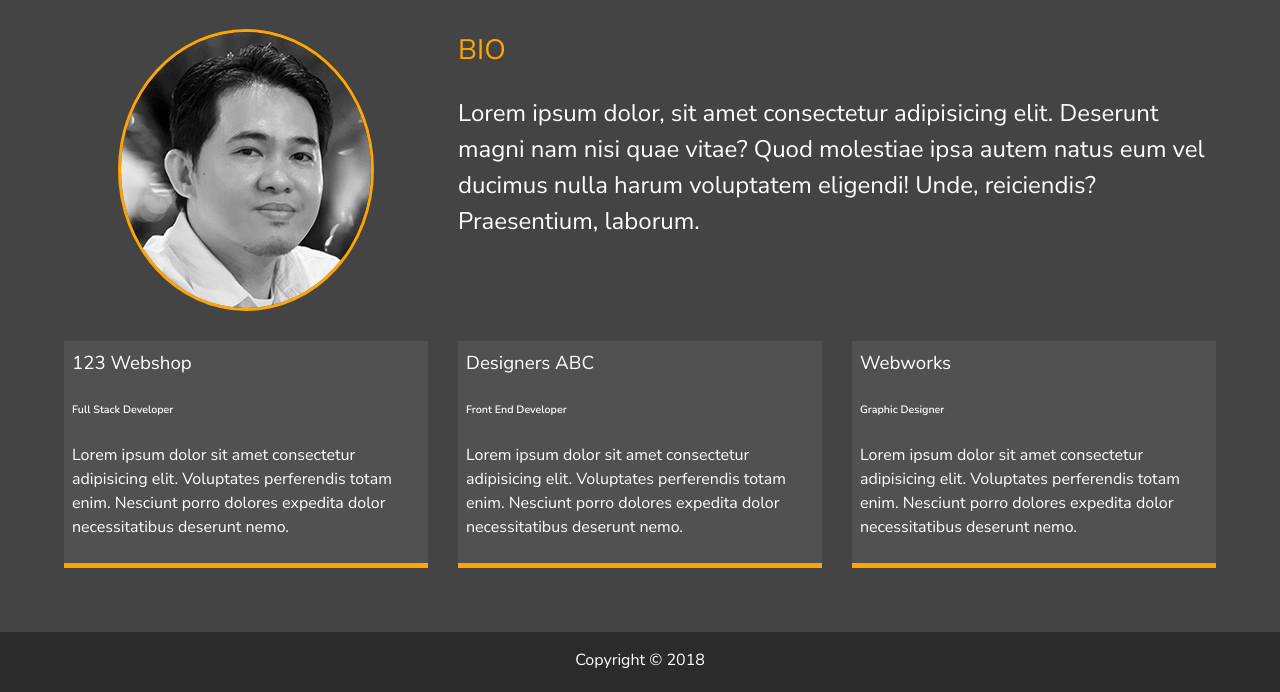
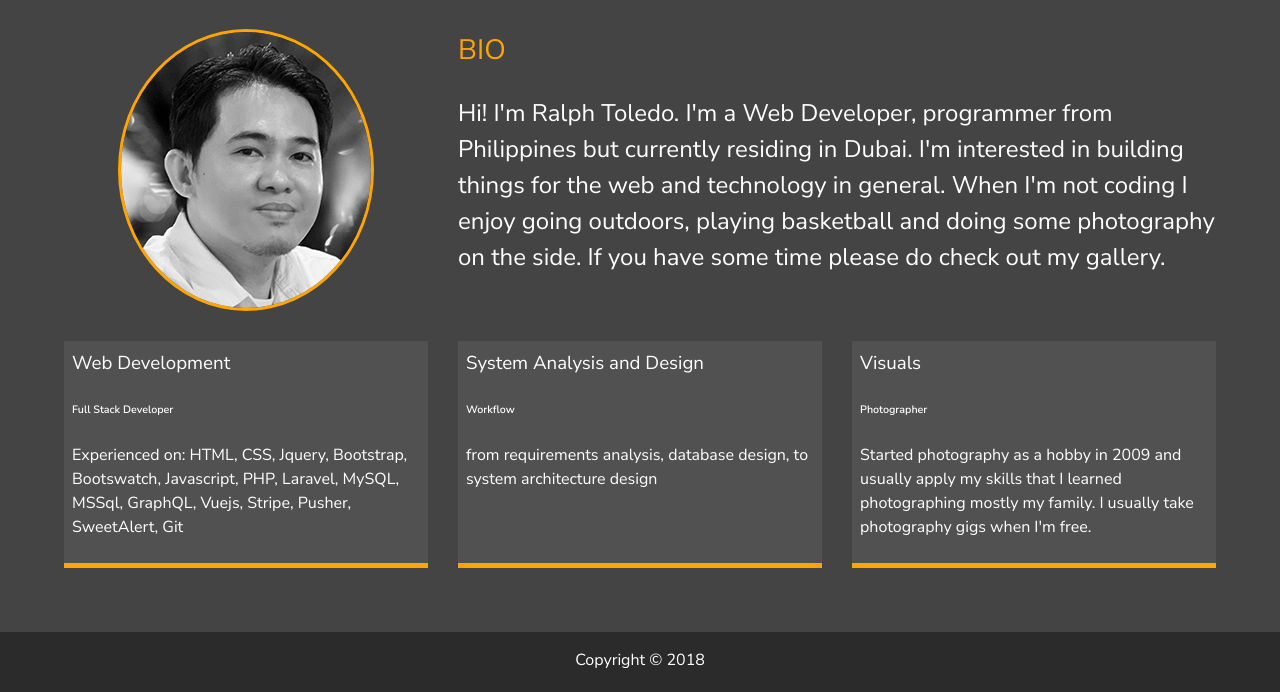
Before and after one commit to Ralph519/ralphtoledoportfolio.github.io, a website: page dist/about.html in a window 1280 px wide. Shown: the part 253-945 px from the top of the page. Drawn offline with Linux system fonts and the light colour scheme.

Commit message:
updated about page

```diff
--- a/dist/about.html
+++ b/dist/about.html
@@ -1,14 +1,17 @@
 <!DOCTYPE html>
 <html lang="en">
+  <head>
+    <meta charset="UTF-8" />
+    <meta name="viewport" content="width=device-width, initial-scale=1.0" />
+    <meta http-equiv="X-UA-Compatible" content="ie=edge" />
+    <link
+      rel="stylesheet"
+      href="https://use.fontawesome.com/releases/v5.2.0/css/all.css"
+      integrity="sha384-hWVjflwFxL6sNzntih27bfxkr27PmbbK/iSvJ+a4+0owXq79v+lsFkW54bOGbiDQ"
+      crossorigin="anonymous"
+    />
 
-<head>
-  <meta charset="UTF-8">
-  <meta name="viewport" content="width=device-width, initial-scale=1.0">
-  <meta http-equiv="X-UA-Compatible" content="ie=edge">
-  <link rel="stylesheet" href="https://use.fontawesome.com/releases/v5.2.0/css/all.css" integrity="sha384-hWVjflwFxL6sNzntih27bfxkr27PmbbK/iSvJ+a4+0owXq79v+lsFkW54bOGbiDQ"
-    crossorigin="anonymous">
-
-  <link rel="stylesheet" href="css/main.css">
+    <link rel="stylesheet" href="css/main.css" />
     <title>About Me</title>
   </head>
 
@@ -21,79 +24,75 @@
       </div>
 
       <nav class="menu">
-      <div class="menu-branding">
-        <div class="portrait"></div>
-      </div>
+        <div class="menu-branding"><div class="portrait"></div></div>
         <ul class="menu-nav">
           <li class="nav-item">
-          <a href="index.html" class="nav-link">
-            Home
-          </a>
+            <a href="index.html" class="nav-link"> Home </a>
           </li>
           <li class="nav-item current">
-          <a href="about.html" class="nav-link">
-            About Me
-          </a>
+            <a href="about.html" class="nav-link"> About Me </a>
           </li>
           <li class="nav-item">
-          <a href="work.html" class="nav-link">
-            My Work
-          </a>
+            <a href="work.html" class="nav-link"> My Work </a>
           </li>
           <li class="nav-item">
-          <a href="contact.html" class="nav-link">
-            How To Reach Me
-          </a>
+            <a href="contact.html" class="nav-link"> How To Reach Me </a>
           </li>
         </ul>
       </nav>
     </header>
 
     <main id="about">
-    <h1 class="lg-heading">
-      About
-      <span class="text-secondary">Me</span>
-    </h1>
-    <h2 class="sm-heading">
-      Let me tell you a few things...
-    </h2>
+      <h1 class="lg-heading">About <span class="text-secondary">Me</span></h1>
+      <h2 class="sm-heading">Let me tell you a few things...</h2>
       <div class="about-info">
-      <img src="img/portrait.jpg" alt="John Doe" class="bio-image">
+        <img src="img/portrait.jpg" alt="John Doe" class="bio-image" />
 
         <div class="bio">
           <h3 class="text-secondary">BIO</h3>
-        <p>Lorem ipsum dolor, sit amet consectetur adipisicing elit. Deserunt magni nam nisi quae vitae? Quod molestiae ipsa
-          autem natus eum vel ducimus nulla harum voluptatem eligendi! Unde, reiciendis? Praesentium, laborum.</p>
+          <p>
+            Hi! I'm Ralph Toledo. I'm a Web Developer, programmer from
+            Philippines but currently residing in Dubai. I'm interested in
+            building things for the web and technology in general. When I'm not
+            coding I enjoy going outdoors, playing basketball and doing some
+            photography on the side. If you have some time please do check out
+            my gallery.
+          </p>
         </div>
 
         <div class="job job-1">
-        <h3>123 Webshop</h3>
+          <h3>Web Development</h3>
           <h6>Full Stack Developer</h6>
-        <p>Lorem ipsum dolor sit amet consectetur adipisicing elit. Voluptates perferendis totam enim. Nesciunt porro dolores
-          expedita dolor necessitatibus deserunt nemo.</p>
+          <p>
+            Experienced on: HTML, CSS, Jquery, Bootstrap, Bootswatch,
+            Javascript, PHP, Laravel, MySQL, MSSql, GraphQL, Vuejs, Stripe,
+            Pusher, SweetAlert, Git
+          </p>
         </div>
 
         <div class="job job-2">
-        <h3>Designers ABC</h3>
-        <h6>Front End Developer</h6>
-        <p>Lorem ipsum dolor sit amet consectetur adipisicing elit. Voluptates perferendis totam enim. Nesciunt porro dolores
-          expedita dolor necessitatibus deserunt nemo.</p>
+          <h3>System Analysis and Design</h3>
+          <h6>Workflow</h6>
+          <p>
+            from requirements analysis, database design, to system architecture
+            design
+          </p>
         </div>
 
         <div class="job job-3">
-        <h3>Webworks</h3>
-        <h6>Graphic Designer</h6>
-        <p>Lorem ipsum dolor sit amet consectetur adipisicing elit. Voluptates perferendis totam enim. Nesciunt porro dolores
-          expedita dolor necessitatibus deserunt nemo.</p>
+          <h3>Visuals</h3>
+          <h6>Photographer</h6>
+          <p>
+            Started photography as a hobby in 2009 and usually apply my skills
+            that I learned photographing mostly my family. I usually take
+            photography gigs when I'm free.
+          </p>
         </div>
       </div>
     </main>
 
-  <footer id="main-footer">
-    Copyright &copy; 2018
-  </footer>
+    <footer id="main-footer">Copyright &copy; 2018</footer>
 
     <script src="js/main.js"></script>
   </body>
-
 </html>
```
Lines whose indentation alone changed are shown as unchanged.
